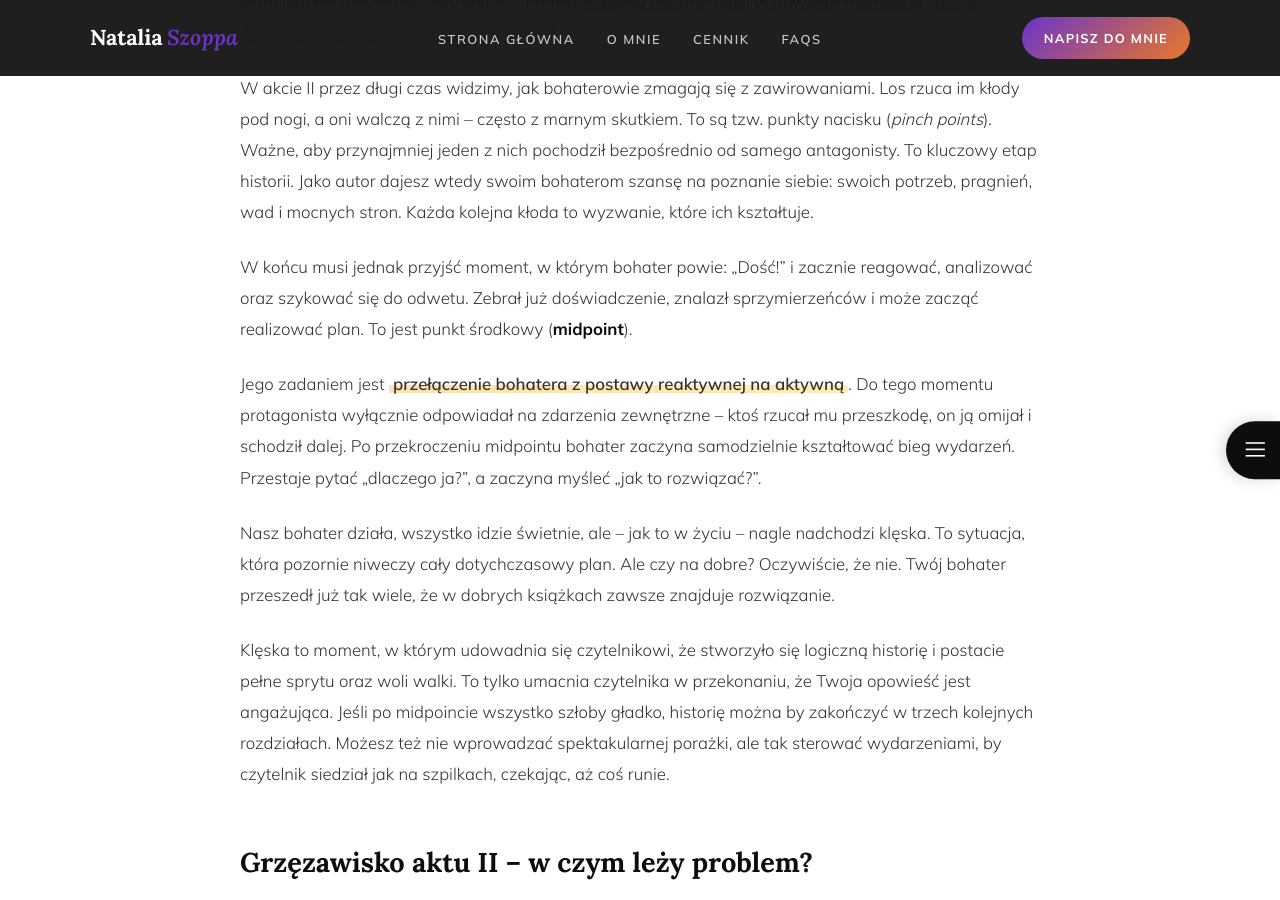
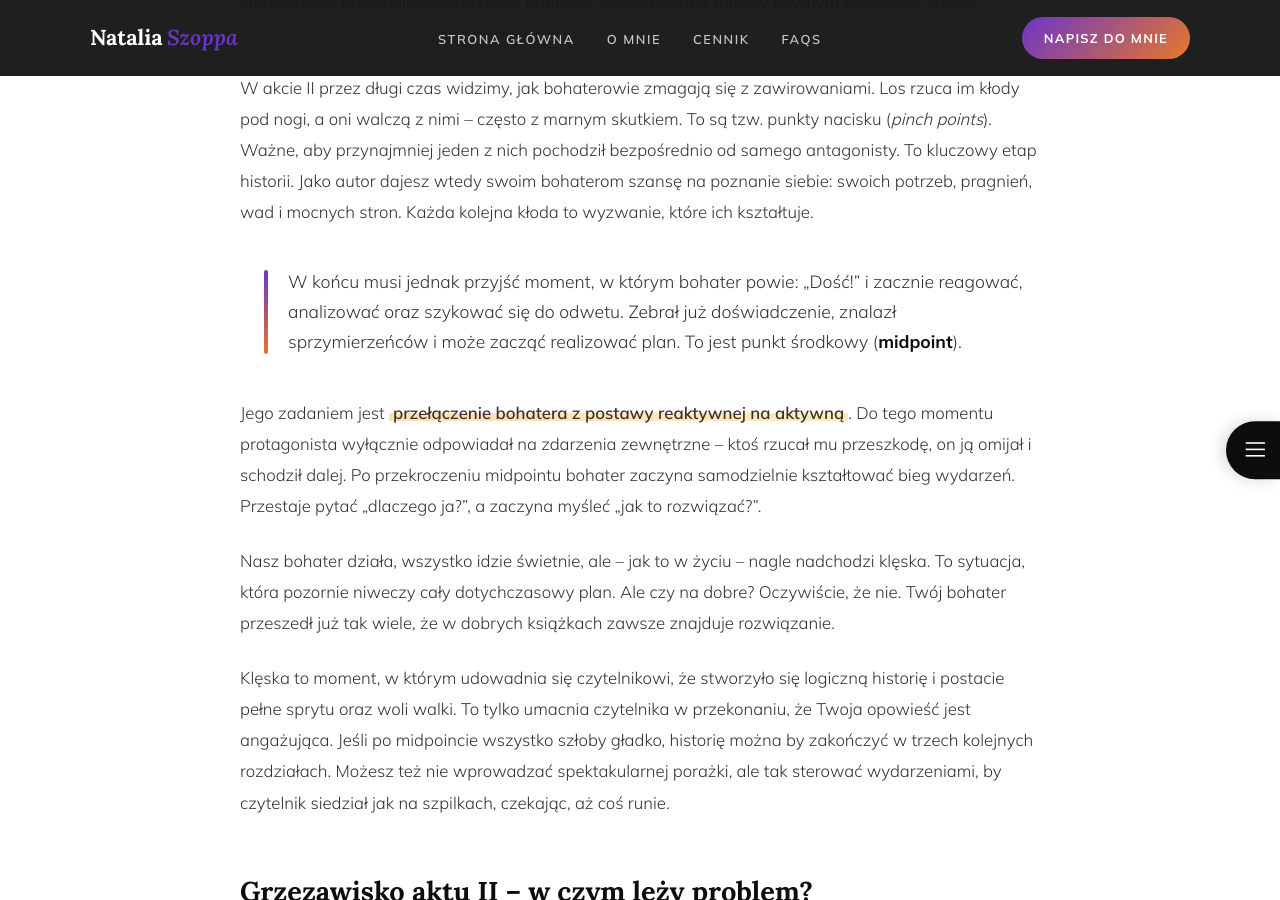
Before and after one commit to Bonnie00726/nataliaszoppa, a Jekyll site: the page built from _posts/2026-06-04-struktura-trzech-aktow2.md, in a window 1280 px wide and 900 px high, scrolled down 3482 px. Built offline with Jekyll 4.4.1, drawn with Linux system fonts in a browser that asks for light colours; comment, search, counter and statistics services are not loaded.

Commit message:
Update 2026-06-04-struktura-trzech-aktow2.md

```diff
--- a/_posts/2026-06-04-struktura-trzech-aktow2.md
+++ b/_posts/2026-06-04-struktura-trzech-aktow2.md
@@ -193,7 +193,9 @@ To najtrudniejsza część, bo najłatwiej wpaść tu w pułapkę „bohatera do
 
 W akcie II przez długi czas widzimy, jak bohaterowie zmagają się z zawirowaniami. Los rzuca im kłody pod nogi, a oni walczą z nimi – często z marnym skutkiem. To są tzw. punkty nacisku (*pinch points*). Ważne, aby przynajmniej jeden z nich pochodził bezpośrednio od samego antagonisty. To kluczowy etap historii. Jako autor dajesz wtedy swoim bohaterom szansę na poznanie siebie: swoich potrzeb, pragnień, wad i mocnych stron. Każda kolejna kłoda to wyzwanie, które ich kształtuje.
 
+<div class="blog-highlight" markdown="1">
 W końcu musi jednak przyjść moment, w którym bohater powie: „Dość!” i zacznie reagować, analizować oraz szykować się do odwetu. Zebrał już doświadczenie, znalazł sprzymierzeńców i może zacząć realizować plan. To jest punkt środkowy (**midpoint**).
+</div>
 
 Jego zadaniem jest <span class="highlight-marker">przełączenie bohatera z postawy reaktywnej na aktywną</span>. Do tego momentu protagonista wyłącznie odpowiadał na zdarzenia zewnętrzne – ktoś rzucał mu przeszkodę, on ją omijał i schodził dalej. Po przekroczeniu midpointu bohater zaczyna samodzielnie kształtować bieg wydarzeń. Przestaje pytać „dlaczego ja?”, a zaczyna myśleć „jak to rozwiązać?”.
 
```
